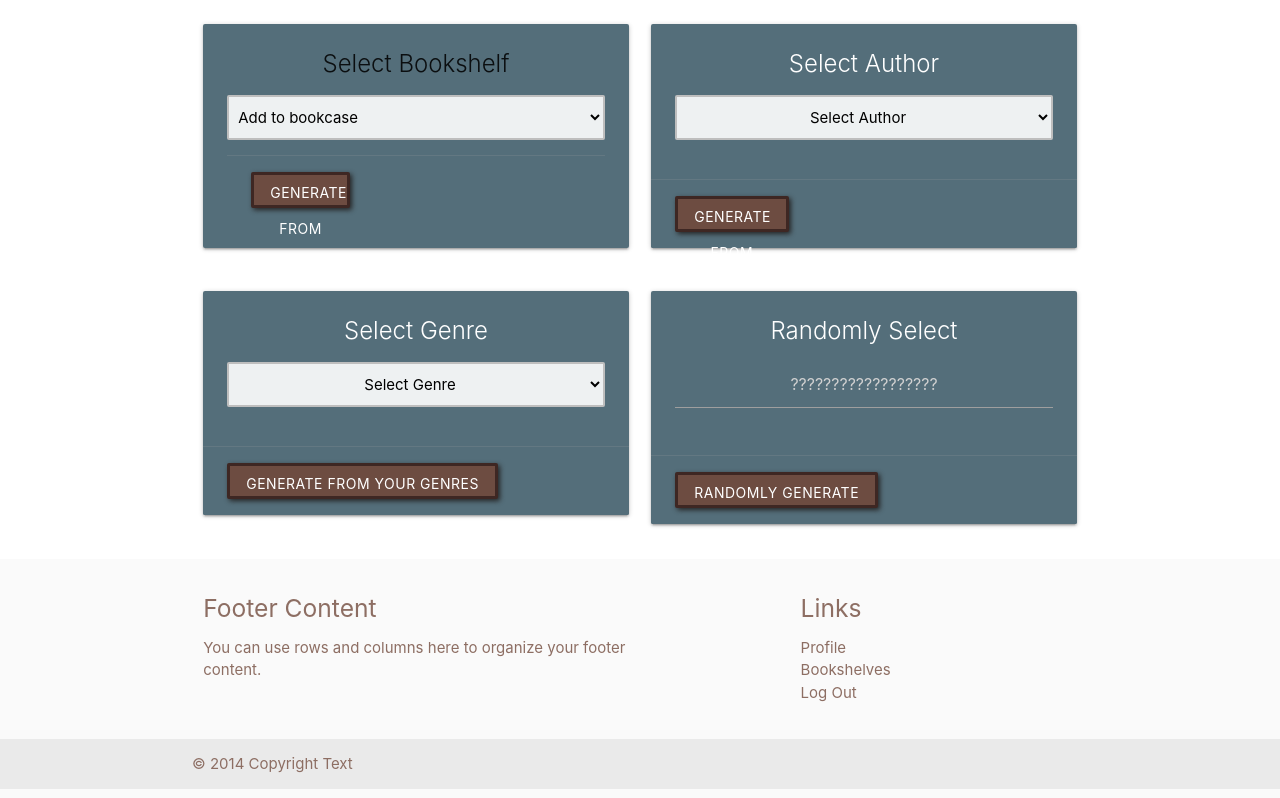
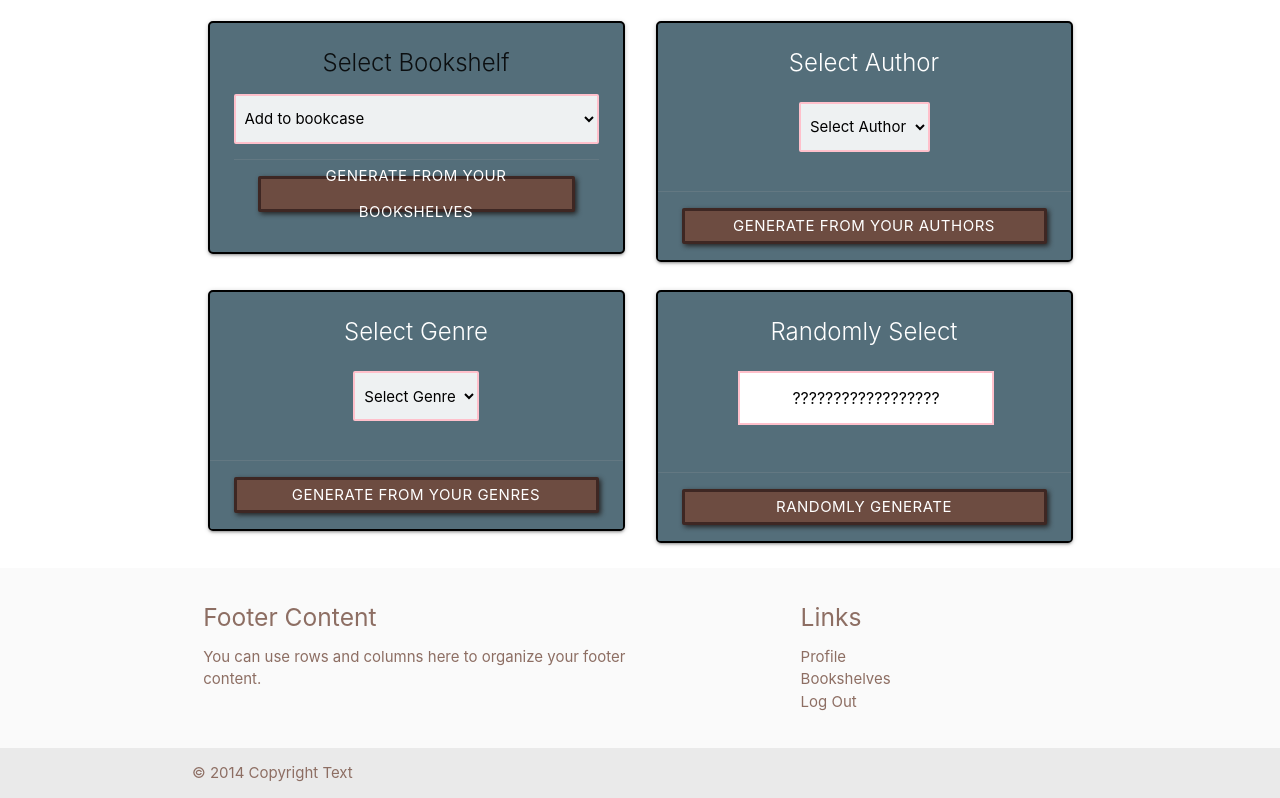
Before and after one commit to Claire221/bookmarked, a Flask app: page /generate-book in a window 1280 px wide. Shown: the part 348-1146 px from the top of the page. Run offline with Flask 2, Linux system fonts and the light colour scheme; the visitor is signed in with stand-in values (Sample User, id 1); data that the repository does not hold is empty; some libraries are stand-ins or nearby versions.

Commit message:
Addgeneration form styles

```diff
--- a/bookmarked/static/css/style.css
+++ b/bookmarked/static/css/style.css
@@ -218,7 +218,69 @@ select,textarea {
     float: right;
 }
 
+/* Book generator form styles  */
+/* .generate-container {
+    width: 95%;
+    height: auto;
+    border: solid 2px red;
+    margin: 3% auto !important;
+} */
 
+.generate-card {
+    /* height: 30vh; */
+    border: solid 2px black;
+    border-radius: 5px;
+    margin: 1%;
+
+}
+
+.top-card {
+    margin-top: 4%;
+}
+
+.generate-card-contents {
+    width: 95%;
+    height: 90%;
+    margin: auto;
+    border: solid 2px coral;
+    margin-top: 3%;
+}
+
+.generate-card-contents select {
+    margin: auto;
+
+}
+
+#form {
+    display: flex;
+    justify-content: center;
+    align-items: center;
+    flex-direction: column;
+    margin: auto;
+}
+
+.generate-card select,
+#random {
+    height: 50px;
+    border: solid 2px pink;
+}
+
+#random {
+    background-color: #fff;
+}
+
+#random::placeholder {
+    color: black;
+}
+
+.generate-btn {
+    width: 100%;
+    font-size: 1rem;
+    display: flex;
+    justify-content: center;
+    align-items: center;
+    margin: 0 auto;
+}
 
 /* Materialize styles */
 .input-field .prefix.active {
```
